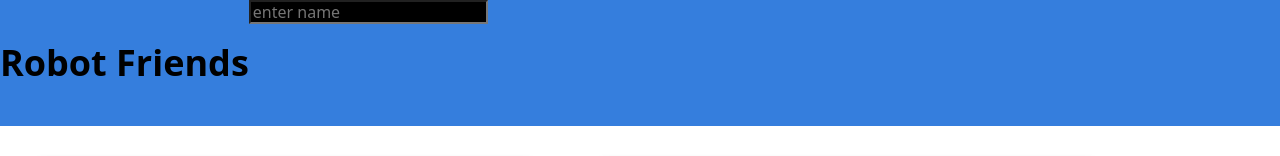
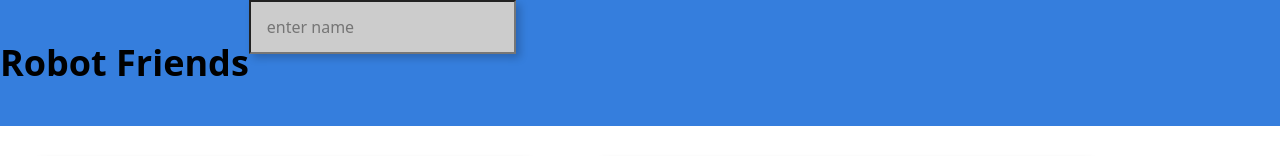
Before and after one commit to MIANSIT/Robo-Friends-Intern-Learning-Task, a React (Vite) app: page / in a window 1280 px wide. Shown: the top 156 px of the page. Built offline with nearby package versions, Linux system fonts and the light colour scheme.

Commit message:
:arrow_up: Update: Fix the search bar design  for 'Robofriends'

```diff
--- a/src/components/SearchBox.jsx
+++ b/src/components/SearchBox.jsx
@@ -8,7 +8,7 @@ function SearchBox({search}){
 
 return(
     <div>
-        <input className="bg-black width-200 " type="search" placeholder="enter name" onChange={search}/>
+        <input className="pa3 bg-moon-gray  w-100 outline-0 shadow-5 " type="search" placeholder="enter name" onChange={search}/>
     </div>
 );
 }
```
